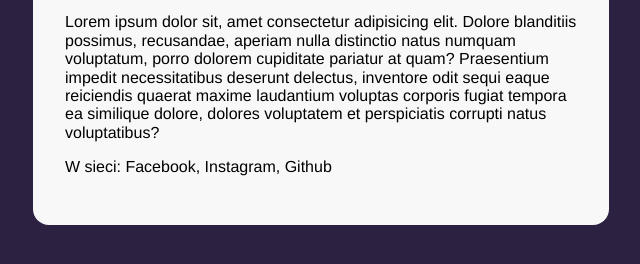
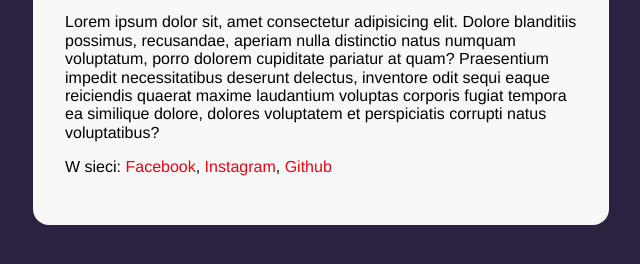
Before and after one commit to nenyancodes/WTF-business-card-initial, a plain HTML site: page index.html in a window 1280 px wide. Shown: the part 412-676 px from the top of the page, without its empty margins (319-959 px from the left). Drawn offline with Linux system fonts and the light colour scheme.

Commit message:
Add and style social media links

```diff
--- a/css/style.css
+++ b/css/style.css
@@ -57,3 +57,8 @@ body {
   color: #ed6d05;
   font-weight: normal;
 }
+
+.card__link {
+  color: #e20613;
+  text-decoration: none;
+}
--- a/index.html
+++ b/index.html
@@ -29,7 +29,18 @@
           fugiat tempora ea similique dolore, dolores voluptatem et perspiciatis
           corrupti natus voluptatibus?
         </p>
-        <p class="card__description">W sieci: Facebook, Instagram, Github</p>
+        <p class="card__description">
+          W sieci:
+          <a href="https://www.facebook.com/nenyan" class="card__link"
+            >Facebook</a
+          >,
+          <a
+            href="https://www.instagram.com/aniawojtowicz_photostories/"
+            class="card__link"
+            >Instagram</a
+          >,
+          <a href="https://github.com/nenyancodes" class="card__link">Github</a>
+        </p>
       </article>
     </main>
   </body>
```
